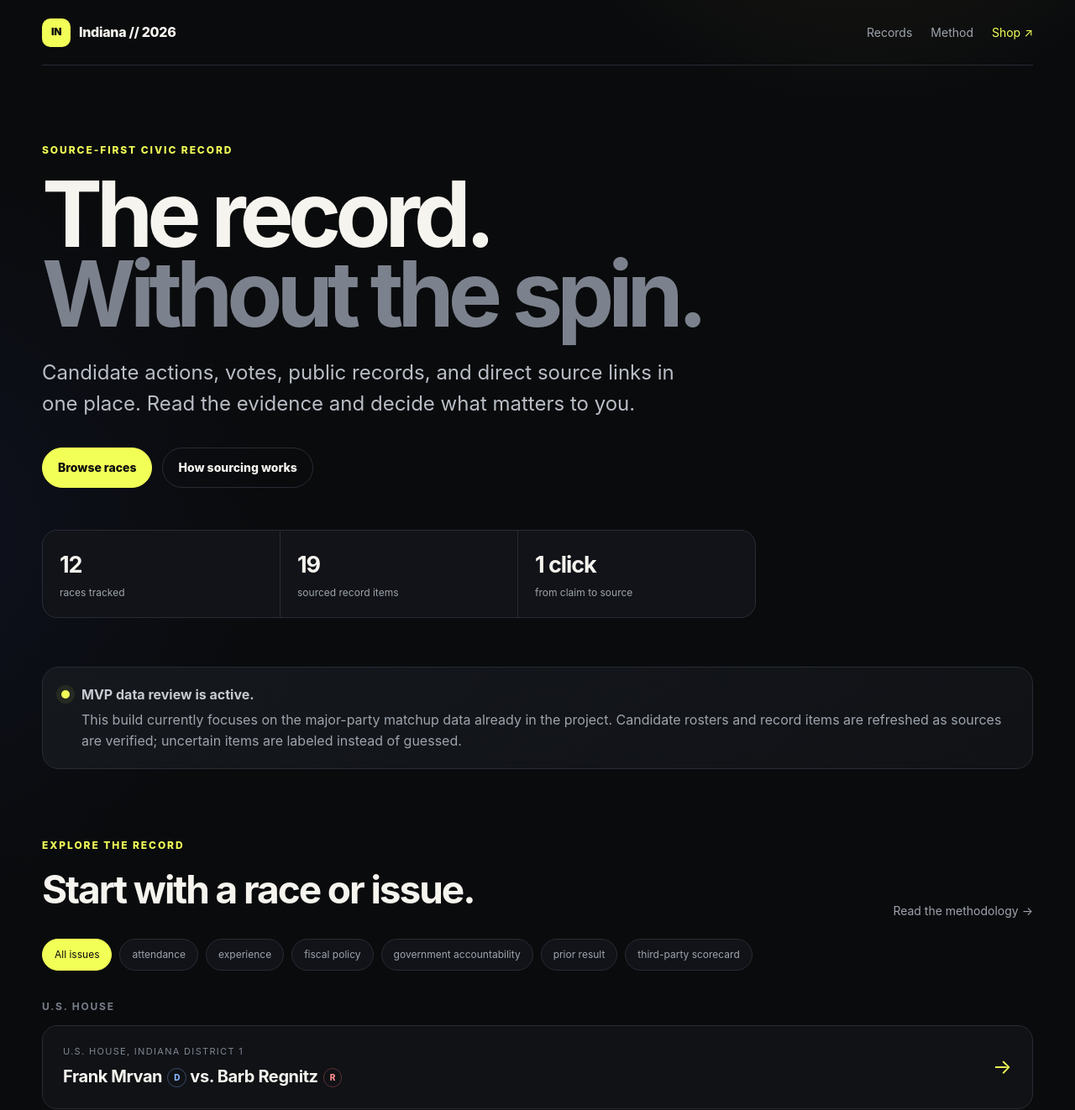
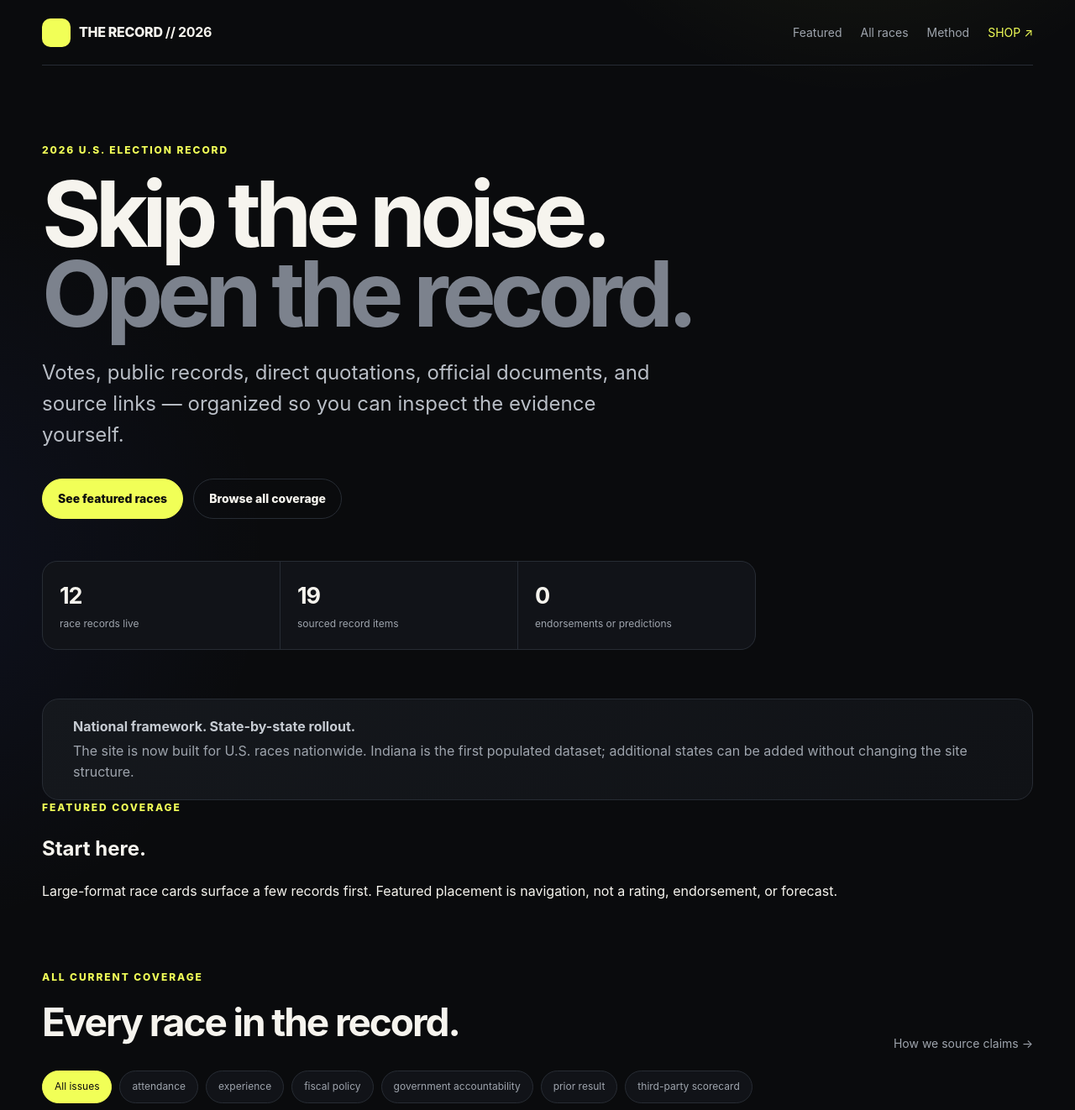
Before and after one commit to Aphexflip/indiana-2026-voter-guide, a website: page public/index.html in a window 1280 px wide. Shown: the top 1322 px of the page at 84% size. Drawn offline with Linux system fonts and the light colour scheme.

Commit message:
National red-blue refresh: public/index.html

```diff
--- a/public/index.html
+++ b/public/index.html
@@ -3,69 +3,87 @@
 <head>
 <meta charset="utf-8" />
 <meta name="viewport" content="width=device-width, initial-scale=1" />
-<title>Indiana // 2026 — sourced candidate records</title>
-<meta name="description" content="Source-first records for Indiana's 2026 candidates. Read the record, open the source, decide for yourself." />
+<title>THE RECORD // 2026 — sourced election records</title>
+<meta name="description" content="A source-first 2026 U.S. election record. Open the claim, open the source, decide for yourself." />
 <link rel="stylesheet" href="styles.css" />
 </head>
 <body>
+<div class="flag-wash" aria-hidden="true"></div>
 <div class="site-shell">
   <nav class="topbar">
-    <a class="brand" href="index.html"><span class="brand-mark">IN</span><span>Indiana // 2026</span></a>
+    <a class="brand" href="index.html">
+      <span class="brand-mark"><i></i><i></i></span>
+      <span>THE RECORD <b>// 2026</b></span>
+    </a>
     <div class="nav-links">
-      <a href="#races">Records</a>
+      <a href="#featured">Featured</a>
+      <a href="#races">All races</a>
       <a href="method.html">Method</a>
-      <a class="shop-link" href="https://shop.rsymo.com">Shop ↗</a>
+      <a class="shop-link" href="https://shop.rsymo.com">SHOP ↗</a>
     </div>
   </nav>
 
   <header class="hero">
-    <div class="eyebrow">SOURCE-FIRST CIVIC RECORD</div>
-    <h1>The record.<br><span>Without the spin.</span></h1>
-    <p class="hero-copy">Candidate actions, votes, public records, and direct source links in one place. Read the evidence and decide what matters to you.</p>
+    <div class="eyebrow split"><span>2026 U.S. ELECTION RECORD</span></div>
+    <h1>Skip the noise.<br><span>Open the record.</span></h1>
+    <p class="hero-copy">Votes, public records, direct quotations, official documents, and source links — organized so you can inspect the evidence yourself.</p>
     <div class="hero-actions">
-      <a class="button primary" href="#races">Browse races</a>
-      <a class="button secondary" href="method.html">How sourcing works</a>
+      <a class="button primary" href="#featured">See featured races</a>
+      <a class="button secondary" href="#races">Browse all coverage</a>
     </div>
     <div class="stats" aria-label="Site coverage">
-      <div><strong id="raceCount">—</strong><span>races tracked</span></div>
+      <div><strong id="raceCount">—</strong><span>race records live</span></div>
       <div><strong id="recordCount">—</strong><span>sourced record items</span></div>
-      <div><strong>1 click</strong><span>from claim to source</span></div>
+      <div><strong>0</strong><span>endorsements or predictions</span></div>
     </div>
   </header>
 
   <section class="scope-note">
-    <div class="status-dot" aria-hidden="true"></div>
+    <div class="scope-stripe" aria-hidden="true"><i></i><i></i></div>
     <div>
-      <strong>MVP data review is active.</strong>
-      <p>This build currently focuses on the major-party matchup data already in the project. Candidate rosters and record items are refreshed as sources are verified; uncertain items are labeled instead of guessed.</p>
+      <strong>National framework. State-by-state rollout.</strong>
+      <p>The site is now built for U.S. races nationwide. Indiana is the first populated dataset; additional states can be added without changing the site structure.</p>
     </div>
   </section>
 
+  <section class="section-head" id="featured">
+    <div>
+      <div class="eyebrow red">FEATURED COVERAGE</div>
+      <h2>Start here.</h2>
+      <p>Large-format race cards surface a few records first. Featured placement is navigation, not a rating, endorsement, or forecast.</p>
+    </div>
+  </section>
+  <div class="featured-grid" id="featuredRaces"></div>
+
   <section class="records-head" id="races">
     <div>
-      <div class="eyebrow">EXPLORE THE RECORD</div>
-      <h2>Start with a race or issue.</h2>
+      <div class="eyebrow blue">ALL CURRENT COVERAGE</div>
+      <h2>Every race in the record.</h2>
     </div>
-    <a class="text-link" href="method.html">Read the methodology →</a>
+    <a class="text-link" href="method.html">How we source claims →</a>
   </section>
 
-  <div class="issue-filter" id="issueFilter" aria-label="Filter by issue"></div>
+  <div class="toolbar">
+    <div class="state-filter" id="stateFilter" aria-label="Filter by state"></div>
+    <div class="issue-filter" id="issueFilter" aria-label="Filter by issue"></div>
+  </div>
+
   <main id="raceList"></main>
 
   <section class="shop-card">
     <div>
-      <div class="eyebrow">SEPARATE PROJECT</div>
-      <h2>The shop lives somewhere else.</h2>
-      <p>The fact record and the storefront are intentionally separate properties. Product pages may reference sourced records; record pages stay focused on evidence.</p>
+      <div class="eyebrow split"><span>SEPARATE STOREFRONT</span></div>
+      <h2>Same brand. Different job.</h2>
+      <p>The record stays focused on source-linked information. The shop is a separate commerce property for original designs and merchandise.</p>
     </div>
     <a class="button secondary" href="https://shop.rsymo.com">Visit shop.rsymo.com ↗</a>
   </section>
 
   <footer>
-    <div><strong>Indiana // 2026</strong><br>Source-first candidate records. No endorsements.</div>
+    <div><strong>THE RECORD // 2026</strong><br>Source-first election records. No endorsements. No predictions.</div>
     <div class="footer-links">
       <a href="method.html">Method</a>
-      <a href="https://www.in.gov/sos/elections/candidate-information/" target="_blank" rel="noopener">Indiana candidate information ↗</a>
+      <a href="#races">All races</a>
       <a href="https://shop.rsymo.com">Shop ↗</a>
     </div>
   </footer>
```
